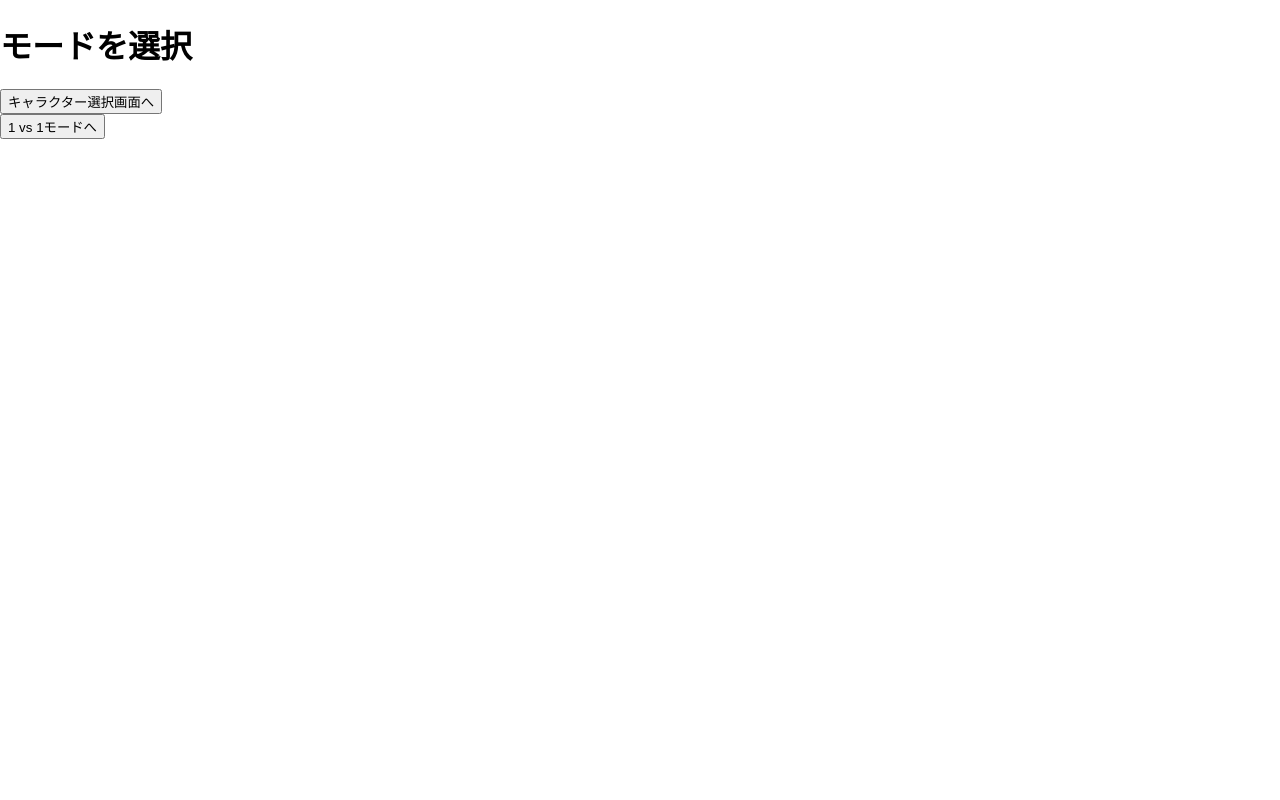
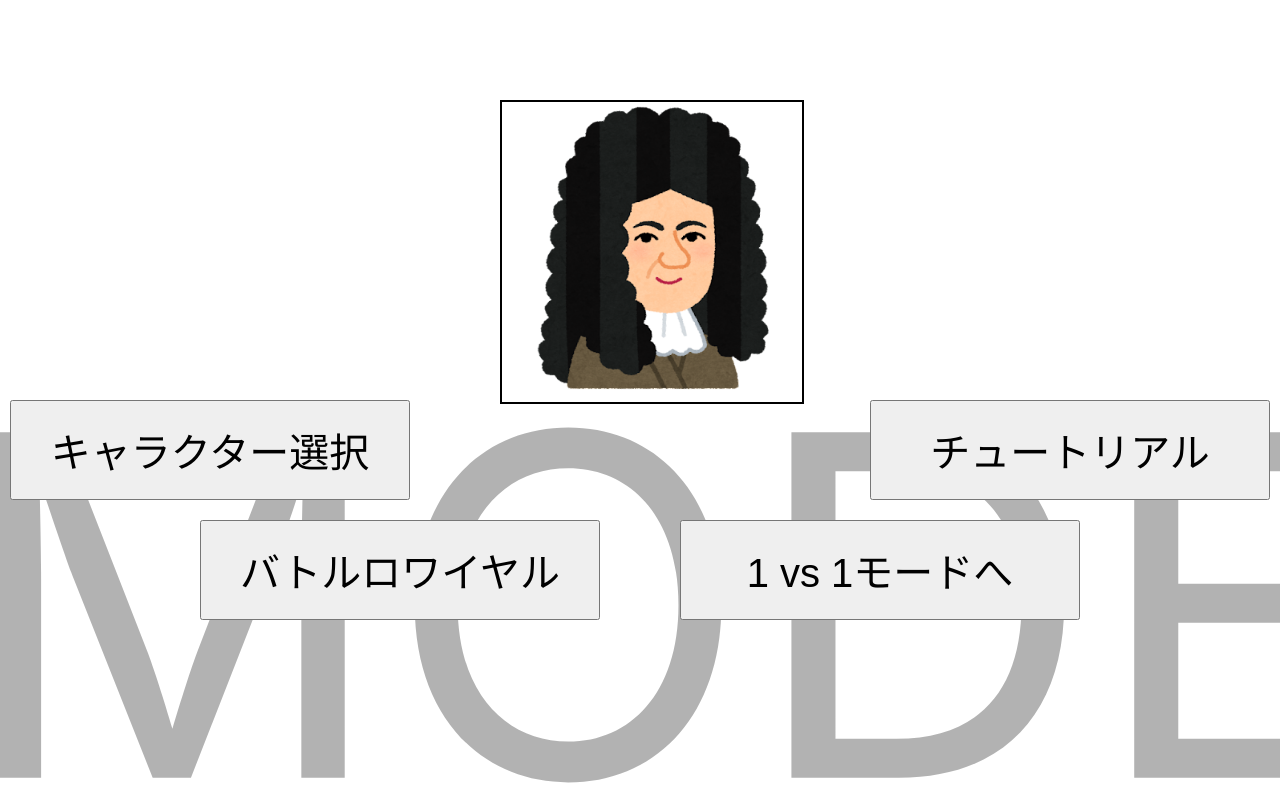
Before and after one commit to scla-sagauniv/gabaithon202309_team1, a React (Create React App) app in the folder react-app/: page /SelectMode in a window 1280 px wide. Built offline with nearby package versions, Linux system fonts and the light colour scheme.

Commit message:
title完了

```diff
--- /dev/null
+++ b/react-app/src/components/SelectCharacter.css
@@ -0,0 +1,26 @@
+.backButton {
+    width : 100px;
+    height : 100px;
+    position : absolute;
+    top: 10px;
+    left : 10px;
+    font-size: 50px;
+}
+
+.charImgPri {
+    width : 300px;
+    height : 350px;
+    position : absolute;
+    top : 50px;
+    left : 200px;
+}
+
+.chaex_rectangle {
+    width: 600px;
+    height: 300px;
+    border: 2px solid #000;
+    background-color: yellow;
+    position: absolute;
+    top: 100px;
+    left: 600px;
+}
--- a/react-app/src/components/SelectCharacter.js
+++ b/react-app/src/components/SelectCharacter.js
@@ -1,14 +1,21 @@
 import React from 'react';
 import { Link } from 'react-router-dom';
+import './SelectCharacter.css'
 
+// 微調整は頼んだ...
 function SelectCharacter() {
   return (
     <div>
-      <h1>戻る</h1>
       <div>
         <Link to="/SelectMode">
-          <button>モード選択画面へ</button>
+          <button className="backButton">←</button>
         </Link>
+      </div>
+      <div className="chaex_rectangle">
+        <p>強靭!無敵!最強!!!!!!!</p>
+      </div>
+      <div>
+        <img className="charImgPri" src="./img/nigaoe_leibniz.png"></img>
       </div>
     </div>
   );
--- /dev/null
+++ b/react-app/src/components/SelectMode.css
@@ -0,0 +1,65 @@
+.background_char {
+    position: fixed;
+    font-size: 475px;
+    bottom: 0;
+    text-align: center;
+    color : rgba(0, 0, 0, 0.3);
+    line-height: 1;
+    left : 0;
+    margin: 0;
+    transform :translate(-3%, 9%)
+}
+
+.cha_rectangle {
+    width: 300px;
+    height: 300px;
+    border: 2px solid #000;
+    background-color: transparent;
+    position: absolute;
+    top: 100px;
+    left: 500px;
+}
+
+.buttonChu {
+    width: 400px;
+    height: 100px;
+    position: absolute;
+    top: 400px;
+    right: 10px;
+    font-size: 40px;
+}
+
+.buttonChar {
+    width: 400px;
+    height: 100px;
+    position: absolute;
+    top: 400px;
+    left: 10px;
+    font-size: 40px;
+}
+
+.buttonBattleRoyal {
+    width: 400px;
+    height: 100px;
+    position: absolute;
+    top: 520px;
+    left: 200px;
+    font-size: 40px;
+}
+
+.buttonOneOnOne {
+    width: 400px;
+    height: 100px;
+    position: absolute;
+    top: 520px;
+    right: 200px;
+    font-size: 40px;
+}
+
+.charImg {
+    width : 300px;
+    height : 300px;
+    position : fixed;
+    top : 100px;
+    left : 500px;
+}
--- a/react-app/src/components/SelectMode.js
+++ b/react-app/src/components/SelectMode.js
@@ -1,18 +1,35 @@
 import React from 'react';
 import { Link } from 'react-router-dom';
+import './SelectMode.css';
 
+// リンク先はあとで実装
 function SelectMode() {
   return (
     <div>
-      <h1>モードを選択</h1>
+      <div>
+        <p className="background_char">MODE</p>
+      </div>
+      <div className="cha_rectangle">
+        <img className="charImg" src="./img/nigaoe_leibniz.png"></img>
+      </div>
       <div>
         <Link to="/SelectCharacter">
-          <button>キャラクター選択画面へ</button>
+          <button className="buttonChu">チュートリアル</button>
+        </Link>
+      </div>
+      <div>
+        <Link to="/SelectCharacter">
+          <button className="buttonChar">キャラクター選択</button>
         </Link>
       </div>
       <div>
         <Link to="/OneOnOne">
-          <button>1 vs 1モードへ</button>
+          <button className="buttonBattleRoyal">バトルロワイヤル</button>
+        </Link>
+      </div>
+      <div>
+        <Link to="/OneOnOne">
+          <button className="buttonOneOnOne">1 vs 1モードへ</button>
         </Link>
       </div>
     </div>
--- /dev/null
+++ b/react-app/src/components/Title.css
@@ -0,0 +1,33 @@
+.title_rectangle {
+    width: 300px;
+    height: 300px;
+    border: 2px solid #000;
+    background-color: transparent;
+    position: absolute;
+    top: 100px;
+    left: 500px;
+}
+
+.title_str {
+    text-align: center;
+    font-size : 50px;
+}
+
+.title_eclipse {
+  width: 60px;
+  height: 60px;
+  border-radius: 50%;
+  background: transparent;/*背景色*/
+  border : 2px solid orange;
+  position :absolute;
+  top : 180px;
+  left : 193px;
+}
+
+.display_click {
+    top : 450px;
+    text-align: center;
+    font-size : 50px;
+    position: absolute;
+    left : 300px;
+}
--- a/react-app/src/components/Title.js
+++ b/react-app/src/components/Title.js
@@ -1,13 +1,35 @@
 import React from 'react';
 import { Link } from 'react-router-dom';
+import './Title.css';
 
 function Title() {
+  const linkStyle = {
+    position: 'absolute',
+    top: 0,
+    left: 0,
+    width: '100%',
+    height: '100%',
+    display: 'flex',
+    flexDirection: 'column',
+    justifyContent: 'center',
+    alignItems: 'center',
+    textDecoration: 'none', // Remove underline
+    color: 'inherit',
+  };
+
     return (
+      <Link to="/SelectMode" style={linkStyle}>
       <div>
-        <h1>タイトル</h1>
-        <p>Click</p>
-        <Link to="/SelectMode">別の画面に遷移</Link>
+        <div className="title_rectangle">
+          <p className="title_str">限界</p>
+          <p className="title_str">しりとり</p>
+          <div className="title_eclipse"></div>
+        </div>
+        <div>
+          <p className="display_click">ー 画面をクリックでスタート ー</p>
+        </div>
       </div>
+      </Link>
     );
   }
 
```
Also changed, not shown: react-app/public/img/nigaoe_leibniz.png (added), react-app/src/components/OneOnOne.css (added), react-app/src/components/Result.css (added).
